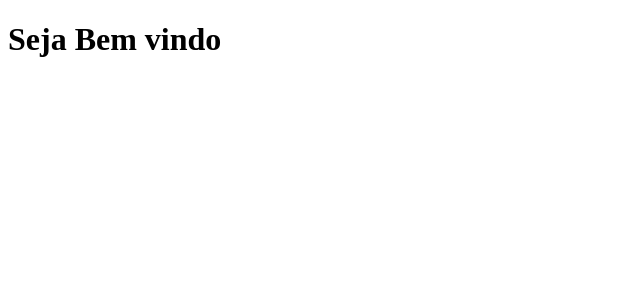
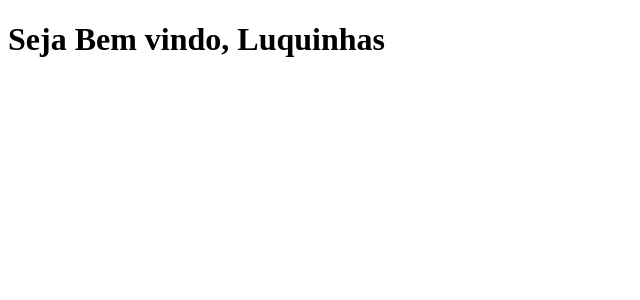
Before and after one commit to Lsantiago19/clone-tabnews, a Next.js app: page / in a window 1280 px wide. Shown: the top 300 px of the page, without its empty margins (0-640 px from the left). Built offline with nearby package versions, Linux system fonts and the light colour scheme.

Commit message:
modifica a frase

```diff
--- a/pages/index.js
+++ b/pages/index.js
@@ -1,5 +1,5 @@
 function Home() {
-    return <h1>Seja Bem vindo</h1>
+    return <h1>Seja Bem vindo, Luquinhas</h1>
 }
 
 export default Home;
```
